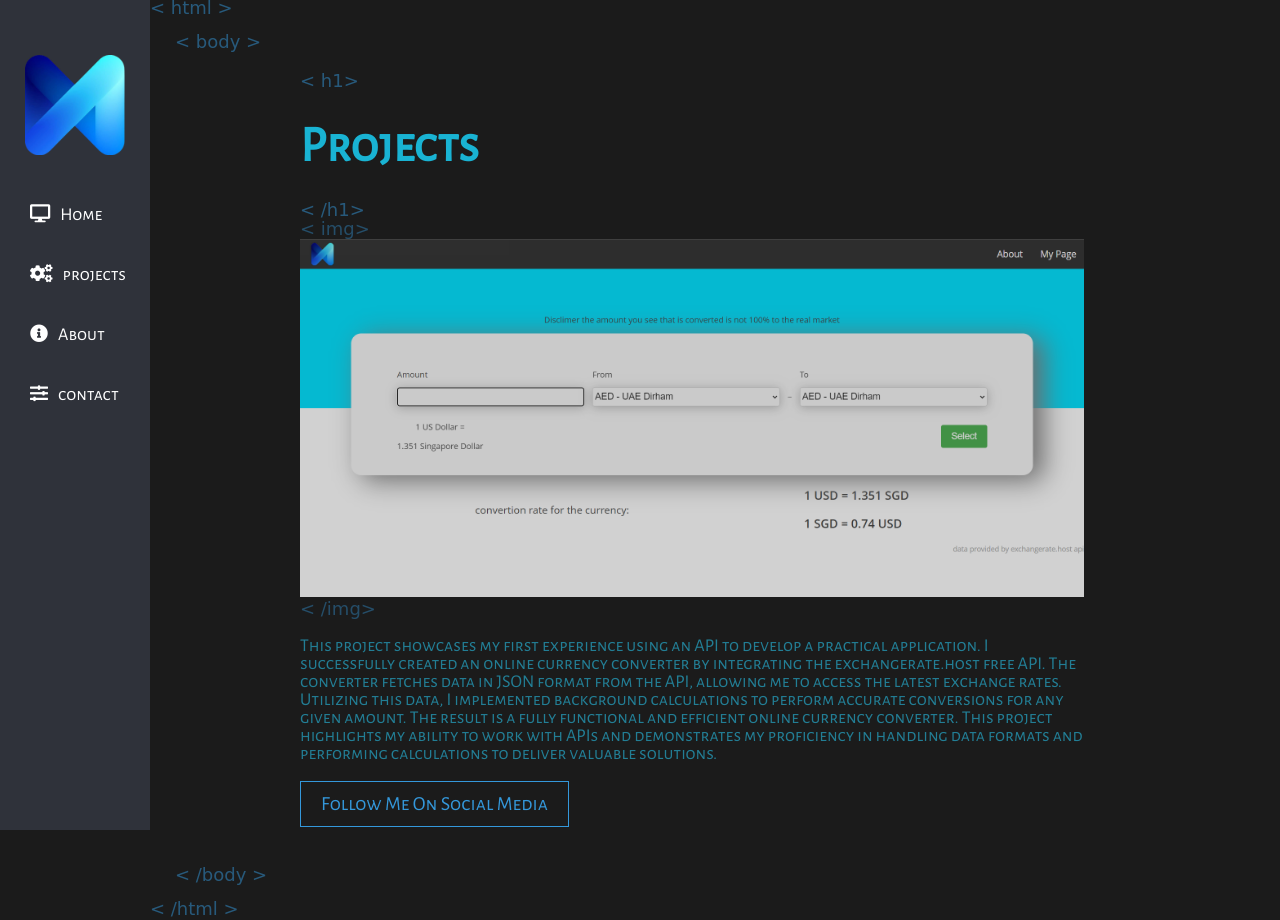
After one commit to Marzook070/Portfolio-Website, a Django app: page /projects/ in a window 1280 px wide. The commit adds this page. Run offline with Django 3.2, Linux system fonts and the light colour scheme; some libraries are stand-ins or nearby versions; some web fonts are replaced.

Commit message:
projects page

```diff
--- a/home/templates/pages/base.html
+++ b/home/templates/pages/base.html
@@ -26,7 +26,7 @@
       </div>
       <div class="mobile_nav_items">
         <a href="/"><i class="fas fa-desktop"></i><span>Home</span></a>
-        <a href="/skills"><i class="fas fa-cogs"></i><span>Skill</span></a>
+        <a href="/projects"><i class="fas fa-cogs"></i><span>projects</span></a>
         <a href="/about"><i class="fas fa-info-circle"></i><span>About</span></a>
         <a href="/contact"><i class="fas fa-sliders-h"></i><span>contact</span></a>
       </div>
@@ -41,7 +41,7 @@
 
       </div>
       <a href="/"><i class="fas fa-desktop"></i><span>Home</span></a>
-      <a href="/skills" ><i class="fas fa-cogs"></i><span>Skill</span></a>
+      <a href="/projects" ><i class="fas fa-cogs"></i><span>projects</span></a>
       <a href="/about"  ><i class="fas fa-info-circle"></i><span>About</span></a>
       <a href="/contact"><i class="fas fa-sliders-h"></i><span>contact</span></a>
       </div>
--- /dev/null
+++ b/home/templates/pages/projects.html
@@ -0,0 +1,35 @@
+{% extends 'pages/base.html' %}
+{% load static %}
+
+{% block Content %}
+<span class="htmltag tag3">
+      < h1>
+</span>
+<h1 class='rubber-band'>Projects</h1>
+<span class="htmltag tag4">
+      < /h1>
+</span>
+<div class="contentpara">
+      <span class="htmltag tag3">
+            < img>
+      </span>
+      <a href="https://currencyconvertor.pythonanywhere.com/">
+            <img src="{%static 'images/currency_converter.png'%}" alt="">
+      </a>
+      <span class="htmltag tag3">
+            < /img>
+      </span>
+      <p>
+            This project showcases my first experience using an API to develop a practical application. I successfully
+            created an online currency converter by integrating the exchangerate.host free API. The converter fetches
+            data in JSON format from the API, allowing me to access the latest exchange rates. Utilizing this data, I
+            implemented background calculations to perform accurate conversions for any given amount. The result is a
+            fully functional and efficient online currency converter. This project highlights my ability to work with
+            APIs and demonstrates my proficiency in handling data formats and performing calculations to deliver
+            valuable solutions.
+      </p>
+      <p>
+      </p>
+
+</div>
+{% endblock %}
--- a/home/urls.py
+++ b/home/urls.py
@@ -6,5 +6,5 @@
     path('', views.index, name='home'),
     path('about/', views.about, name='about'),
     path('contact/', views.contact, name='contact'),
-    path('skills/', views.skill, name='skills'),
+    path('projects/', views.projects, name='projects'),
 ]
--- a/home/views.py
+++ b/home/views.py
@@ -11,5 +11,5 @@
 def contact(request):
     return render(request, 'pages/contact.html')
 
-def skill(request):
-    return render(request, 'pages/skills.html')
+def projects(request):
+    return render(request, 'pages/projects.html')
--- a/static/css/custom1.css
+++ b/static/css/custom1.css
@@ -203,6 +203,10 @@
   opacity: 0.8;
   padding-right: 20%;
 }
+.contentpara img{
+  width: 100%;
+  height: auto;
+}
 
 
 span.tag3,
@@ -233,6 +237,10 @@
   transition-delay: 0.18s;
   transition-duration: 0.7s;
 }
+
+
+
+
 
 /* "contact me button is starts in here" */
 .btn{
```
Also changed, not shown: home/templates/pages/skills.html (deleted, +0 -17 lines), static/images/currency_converter.png (added).
